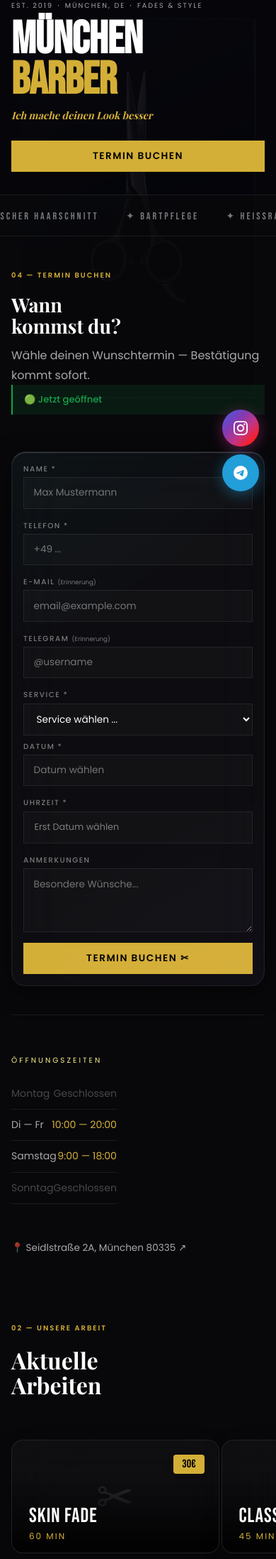
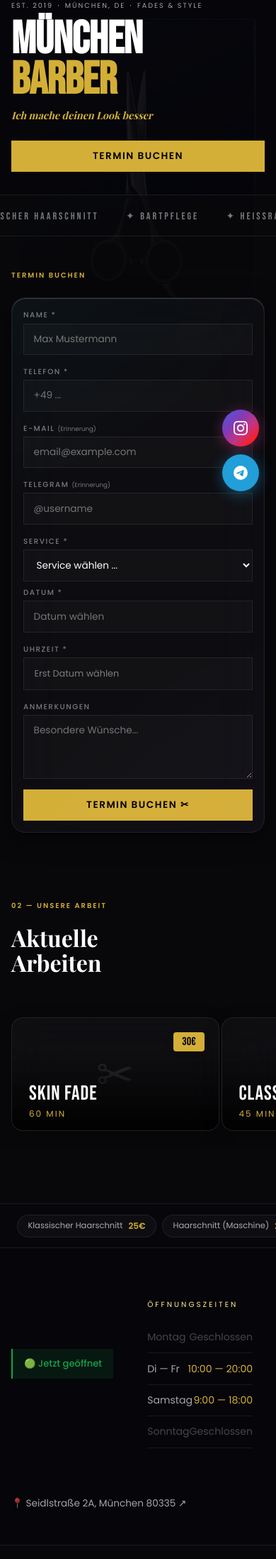
Before and after one commit to Andrey14880707/Telegram_app, a Flask app: page / in a window 390 px wide. Shown: the part 128-2324 px from the top of the page at 71% size. Run offline with Flask 3, Linux system fonts and the light colour scheme; data that the repository does not hold is empty; some web fonts are replaced.

Commit message:
Rework booking section and hours layout
- Remove 'Termin' from navbar, remove numbered items from mobile menu
- Remove entire bk-info left column (eyebrow/h2/desc/status)
- Booking section now shows only the form with simple eyebrow
- Remove '04 —' numbering from all lang translations
- Move opening hours + open/closed status to dedicated section at bottom (after gallery/services)
- Localize open/closed status text (DE/RU/UK)

https://claude.ai/code/session_01NafKsM5As578wFvmAFktiz

```diff
--- a/static/script.js
+++ b/static/script.js
@@ -81,8 +81,11 @@ function checkStatus() {
   // Mon(1): closed, Tue-Fri(2-5): 10-20, Sat(6): 9-18, Sun(0): closed
   if (wd >= 2 && wd <= 5) open = h >= 10 && h < 20;
   else if (wd === 6)       open = h >= 9  && h < 18;
+  const lang = localStorage.getItem('lang') || 'de';
+  const openTxt  = {de:'🟢 Jetzt geöffnet',  ru:'🟢 Сейчас открыто',  uk:'🟢 Зараз відкрито'}[lang]  || '🟢 Jetzt geöffnet';
+  const closeTxt = {de:'🔴 Aktuell geschlossen', ru:'🔴 Сейчас закрыто', uk:'🔴 Зараз зачинено'}[lang] || '🔴 Aktuell geschlossen';
   el.className = 'bk-status ' + (open ? 'open' : 'closed');
-  el.textContent = open ? '🟢 Jetzt geöffnet' : '🔴 Aktuell geschlossen';
+  el.textContent = open ? openTxt : closeTxt;
 }
 checkStatus();
 
@@ -388,7 +391,7 @@ const LANGS = {
     svc4:'★ Haarschnitt + Bart', svc5:'Bartpflege', svc6:'Heißrasur',
     svc7:'Kinder (bis 12 J.)', svc8:'Styling', svc9:'Grau-Kaschierung', svc10:'Haarschnitt + Styling',
     prices_note:'* Alle Preise inkl. MwSt.', prices_btn:'Jetzt buchen',
-    bk_eyebrow:'04 — TERMIN BUCHEN', bk_h2:'Wann<br>kommst du?',
+    bk_eyebrow:'TERMIN BUCHEN', bk_h2:'Wann<br>kommst du?',
     bk_desc:'Wähle deinen Wunschtermin — Bestätigung kommt sofort.',
     oh_title:'ÖFFNUNGSZEITEN', oh_mon:'Montag', oh_closed:'Geschlossen',
     oh_di:'Di — Fr', oh_sat:'Samstag', oh_sun:'Sonntag',
@@ -421,7 +424,7 @@ const LANGS = {
     svc4:'★ Стрижка + Борода', svc5:'Уход за бородой', svc6:'Горячее бритьё',
     svc7:'Дети (до 12 лет)', svc8:'Стайлинг', svc9:'Камуфляж седины', svc10:'Стрижка + Стайлинг',
     prices_note:'* Все цены вкл. НДС.', prices_btn:'Записаться сейчас',
-    bk_eyebrow:'04 — ОНЛАЙН ЗАПИСЬ', bk_h2:'Когда<br>придёшь?',
+    bk_eyebrow:'ОНЛАЙН ЗАПИСЬ', bk_h2:'Когда<br>придёшь?',
     bk_desc:'Выберите удобное время — подтверждение придёт сразу.',
     oh_title:'ЧАСЫ РАБОТЫ', oh_mon:'Понедельник', oh_closed:'Закрыто',
     oh_di:'Вт — Пт', oh_sat:'Суббота', oh_sun:'Воскресенье',
@@ -454,7 +457,7 @@ const LANGS = {
     svc4:'★ Стрижка + Борода', svc5:'Догляд за бородою', svc6:'Гаряче гоління',
     svc7:'Діти (до 12 р.)', svc8:'Стайлінг', svc9:'Камуфляж сивини', svc10:'Стрижка + Стайлінг',
     prices_note:'* Всі ціни вкл. ПДВ.', prices_btn:'Записатися зараз',
-    bk_eyebrow:'04 — ОНЛАЙН ЗАПИС', bk_h2:'Коли<br>прийдеш?',
+    bk_eyebrow:'ОНЛАЙН ЗАПИС', bk_h2:'Коли<br>прийдеш?',
     bk_desc:'Оберіть зручний час — підтвердження надійде одразу.',
     oh_title:'ГОДИНИ РОБОТИ', oh_mon:'Понеділок', oh_closed:'Зачинено',
     oh_di:'Вт — Пт', oh_sat:'Субота', oh_sun:'Неділя',
--- a/static/style.css
+++ b/static/style.css
@@ -793,6 +793,10 @@ em { font-style: italic; color: var(--gold); }
   transition: color var(--tr); white-space: nowrap;
 }
 .bk-maps-link:hover { color: var(--gold); }
+.bk-wrap-solo { justify-content: center; }
+.bk-wrap-solo .bk-form { max-width: 700px; width: 100%; }
+.hours-wrap { display: flex; align-items: flex-start; gap: 3rem; flex-wrap: wrap; }
+.hours-wrap .bk-status { align-self: center; }
 /* Form */
 .bk-form {
   background: var(--surface);
--- a/templates/index.html
+++ b/templates/index.html
@@ -47,9 +47,7 @@
     <a href="#top" class="nav-logo">MÜNCHEN BARBER</a>
     <ul class="nav-links">
       <li><a href="#ueber" data-i18n="nav_ueber">Über mich</a></li>
-      <li><a href="#services" data-i18n="nav_services">Services</a></li>
-      <li><a href="#preise" data-i18n="nav_preise">Preise</a></li>
-      <li><a href="#termin" data-i18n="nav_termin">Termin</a></li>
+      <li><a href="#work" data-i18n="nav_services">Services</a></li>
     </ul>
     <div class="nav-right">
       <a href="https://www.instagram.com/munchen_barber?igsh=MW5ya2J2bzR3anE0bQ==" target="_blank" rel="noopener" class="nav-soc" title="Instagram">
@@ -72,10 +70,8 @@
 <div class="mob-menu" id="mobMenu">
   <div class="mob-inner">
     <ul>
-      <li><a href="#ueber" onclick="closeMob()"><em>01</em> <span data-i18n="nav_ueber">Über mich</span></a></li>
-      <li><a href="#services" onclick="closeMob()"><em>02</em> <span data-i18n="nav_services">Services</span></a></li>
-      <li><a href="#preise" onclick="closeMob()"><em>03</em> <span data-i18n="nav_preise">Preise</span></a></li>
-      <li><a href="#termin" onclick="closeMob()"><em>04</em> <span data-i18n="hero_btn">Termin buchen</span></a></li>
+      <li><a href="#termin" onclick="closeMob()"><span data-i18n="hero_btn">Termin buchen</span></a></li>
+      <li><a href="#work" onclick="closeMob()"><span data-i18n="nav_services">Services</span></a></li>
     </ul>
     <div class="mob-soc">
       <a href="https://www.instagram.com/munchen_barber?igsh=MW5ya2J2bzR3anE0bQ==" target="_blank">@munchen_barber</a>
@@ -141,17 +137,9 @@
 <!-- ══════════════════════ BOOKING ══════════════════════ -->
 <section class="sec sec-dark" id="termin">
   <div class="con">
-    <div class="bk-wrap">
-      <!-- Left info -->
-      <div class="bk-info reveal-l">
-        <div class="eyebrow" data-i18n="bk_eyebrow">TERMIN BUCHEN</div>
-        <h2 data-i18n="bk_h2">Wann<br>kommst du?</h2>
-        <p data-i18n="bk_desc">Wähle deinen Wunschtermin — Bestätigung kommt sofort.</p>
-        <div class="bk-status" id="bkStatus"></div>
-      </div>
-
-      <!-- Form -->
-      <form class="bk-form reveal-r" id="bookForm" novalidate>
+    <div class="eyebrow" style="margin-bottom:1.5rem" data-i18n="bk_eyebrow">TERMIN BUCHEN</div>
+    <div class="bk-wrap bk-wrap-solo">
+      <form class="bk-form" id="bookForm" novalidate>
         <div class="bf-row">
           <div class="bf-g"><label data-i18n="f_name">Name *</label><input type="text" id="bName" placeholder="Max Mustermann" required></div>
           <div class="bf-g"><label data-i18n="f_phone">Telefon *</label><input type="tel" id="bPhone" placeholder="+49 ..." required></div>
@@ -189,20 +177,6 @@
         </div>
         <button type="submit" class="btn-primary btn-full" id="submitBtn" data-i18n="f_submit">Termin buchen ✂</button>
       </form>
-    </div>
-
-    <!-- Hours + location below form -->
-    <div class="bk-footer reveal">
-      <div class="oh">
-        <div class="oh-title" data-i18n="oh_title">ÖFFNUNGSZEITEN</div>
-        <div class="oh-row oh-closed"><span data-i18n="oh_mon">Montag</span><span data-i18n="oh_closed">Geschlossen</span></div>
-        <div class="oh-row"><span data-i18n="oh_di">Di — Fr</span><span class="gold">10:00 — 20:00</span></div>
-        <div class="oh-row"><span data-i18n="oh_sat">Samstag</span><span class="gold">9:00 — 18:00</span></div>
-        <div class="oh-row oh-closed"><span data-i18n="oh_sun">Sonntag</span><span data-i18n="oh_closed">Geschlossen</span></div>
-      </div>
-      <a href="https://www.google.com/maps/search/?api=1&query=Seidlstra%C3%9Fe+2A%2C+M%C3%BCnchen%2C+80335" target="_blank" rel="noopener" class="bk-maps-link">
-        📍 Seidlstraße 2A, München 80335 ↗
-      </a>
     </div>
   </div>
 </section>
@@ -284,6 +258,25 @@
   </div>
 </section>
 
+<!-- ══════════════════════ HOURS ══════════════════════ -->
+<section class="sec" id="hours">
+  <div class="con">
+    <div class="hours-wrap reveal">
+      <div id="bkStatus" class="bk-status"></div>
+      <div class="oh">
+        <div class="oh-title" data-i18n="oh_title">ÖFFNUNGSZEITEN</div>
+        <div class="oh-row oh-closed"><span data-i18n="oh_mon">Montag</span><span data-i18n="oh_closed">Geschlossen</span></div>
+        <div class="oh-row"><span data-i18n="oh_di">Di — Fr</span><span class="gold">10:00 — 20:00</span></div>
+        <div class="oh-row"><span data-i18n="oh_sat">Samstag</span><span class="gold">9:00 — 18:00</span></div>
+        <div class="oh-row oh-closed"><span data-i18n="oh_sun">Sonntag</span><span data-i18n="oh_closed">Geschlossen</span></div>
+      </div>
+      <a href="https://www.google.com/maps/search/?api=1&query=Seidlstra%C3%9Fe+2A%2C+M%C3%BCnchen%2C+80335" target="_blank" rel="noopener" class="bk-maps-link">
+        📍 Seidlstraße 2A, München 80335 ↗
+      </a>
+    </div>
+  </div>
+</section>
+
 <!-- ── FOOTER ── -->
 <footer class="footer">
   <div class="con">
```
